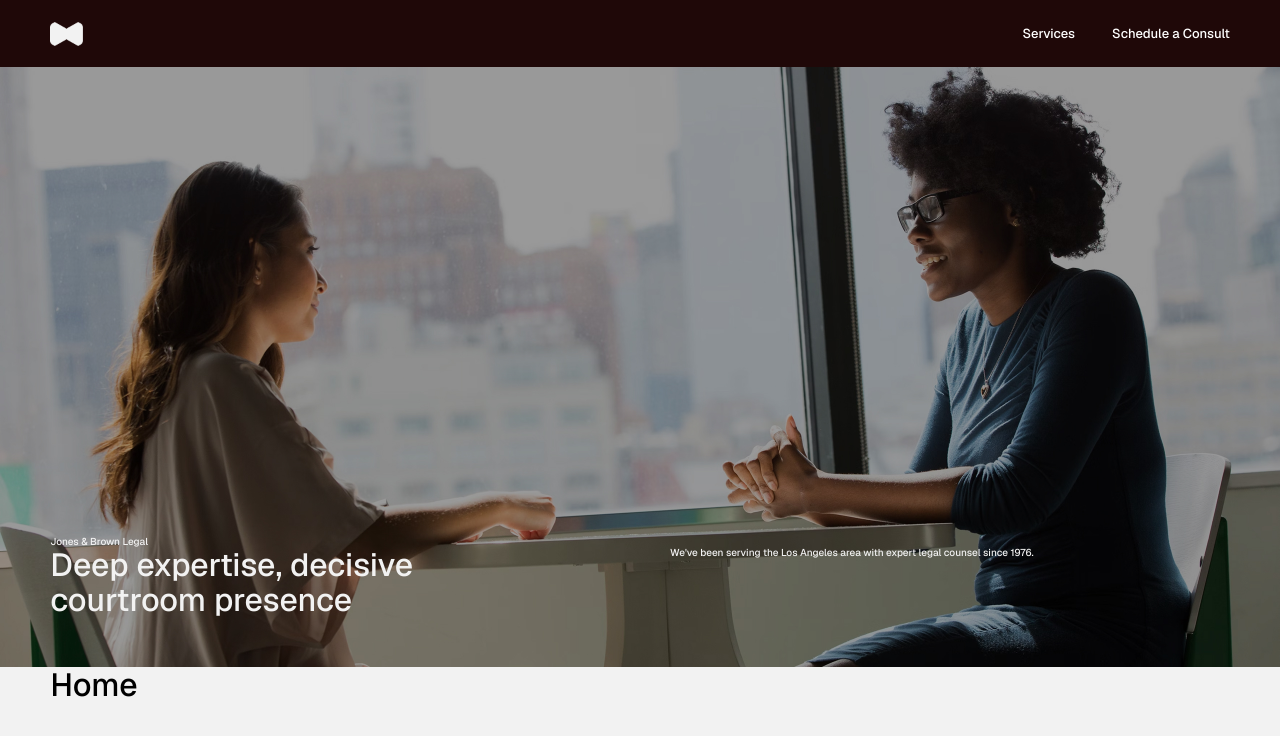
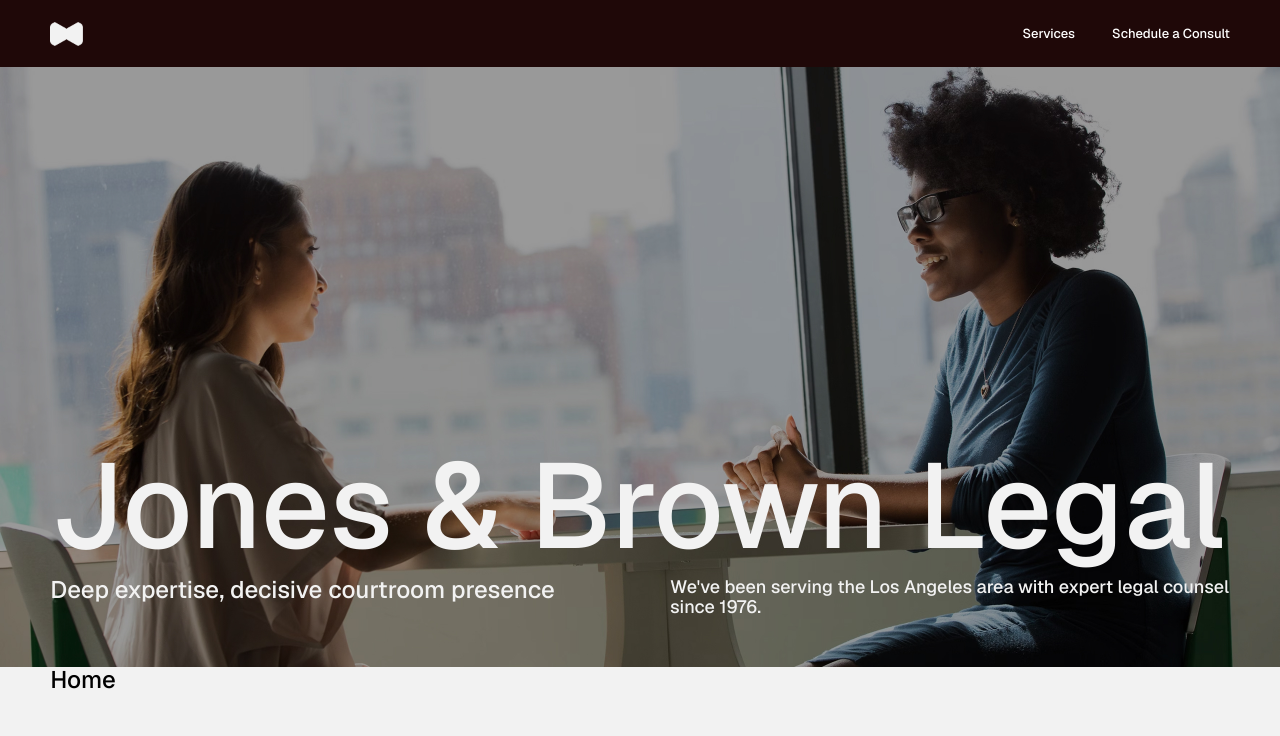
Before and after one commit to DejanVjestica/vuevibe, a Vue app: page / in a window 1280 px wide. Shown: the top 736 px of the page. Built offline with nearby package versions, Linux system fonts and the light colour scheme; a web font is replaced by a local one.

Commit message:
clean up views css

```diff
--- a/src/views/ConsultView.vue
+++ b/src/views/ConsultView.vue
@@ -7,21 +7,11 @@ import hero2x from '@/assets/images/consult-hero@1x.jpg'
   <TheHero :heroBg="[hero1x, hero2x]">
     <h1 class="heading-h1">Let us help you</h1>
   </TheHero>
-  <h1>schedule-a-consult</h1>
+  <h2>schedule-a-consult</h2>
 </template>
 <style scoped>
 .heading-h1 {
-  font-size: 4.2rem;
+  font: var(--hero-display);
   grid-column: col;
 }
-@media (min-width: 768px) {
-  .heading-h1 {
-    font-size: var(--display-3);
-  }
-}
-@media (min-width: 1260px) {
-  .heading-h1 {
-    font-size: var(--hero-display);
-  }
-}
 </style>
--- a/src/views/HomeView.vue
+++ b/src/views/HomeView.vue
@@ -11,35 +11,23 @@ import hero2x from '@/assets/images/hero@2x.jpg'
       We've been serving the Los Angeles area with expert legal counsel since 1976.
     </h3>
   </TheHero>
-  <h1>Home</h1>
+  <h2>Home</h2>
 </template>
 <style scoped>
 .heading-h1 {
-  font-size: 4.2rem;
   grid-column: col;
+  font: var(--hero-display);
 }
 
 .heading-h2 {
-  font-size: var(--header-1);
   grid-column: col;
 }
 
 .heading-h3 {
-  font-size: var(--header-1s);
   grid-column: col;
 }
 
-@media (min-width: 768px) {
-  .heading-h1 {
-    font-size: var(--display-3);
-  }
-}
-
 @media (min-width: 1260px) {
-  .heading-h1 {
-    font-size: var(--hero-display);
-  }
-
   .heading-h2 {
     grid-column: initial;
   }
--- a/src/views/ServicesView.vue
+++ b/src/views/ServicesView.vue
@@ -9,11 +9,5 @@ import hero2x from '@/assets/images/services-hero@1x.jpg'
       At Jones & Brown Legal, we are committed to exceptional service and successful outcomes with:
     </h1>
   </TheHero>
-  <h1>Services</h1>
+  <h2>Services</h2>
 </template>
-
-<style scoped>
-.heading-h1 {
-  font-size: var(--header-1);
-}
-</style>
```
